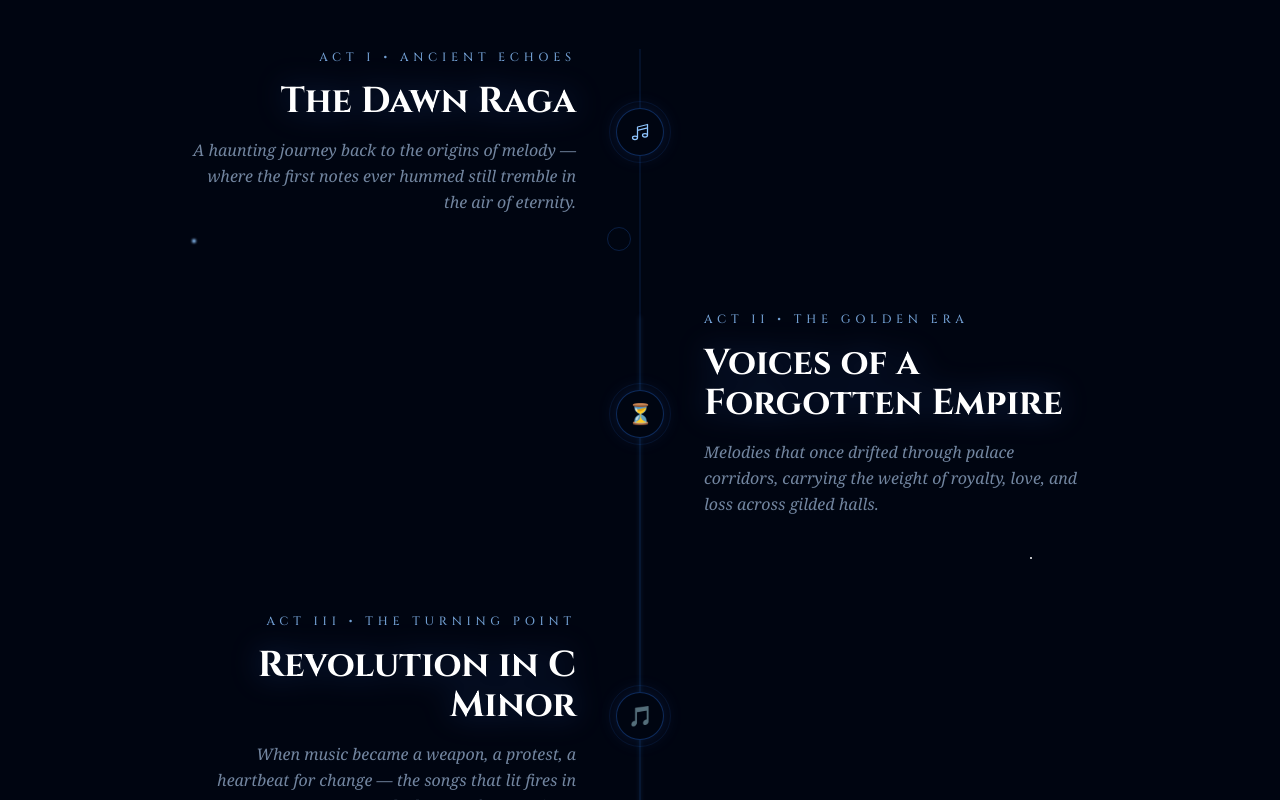
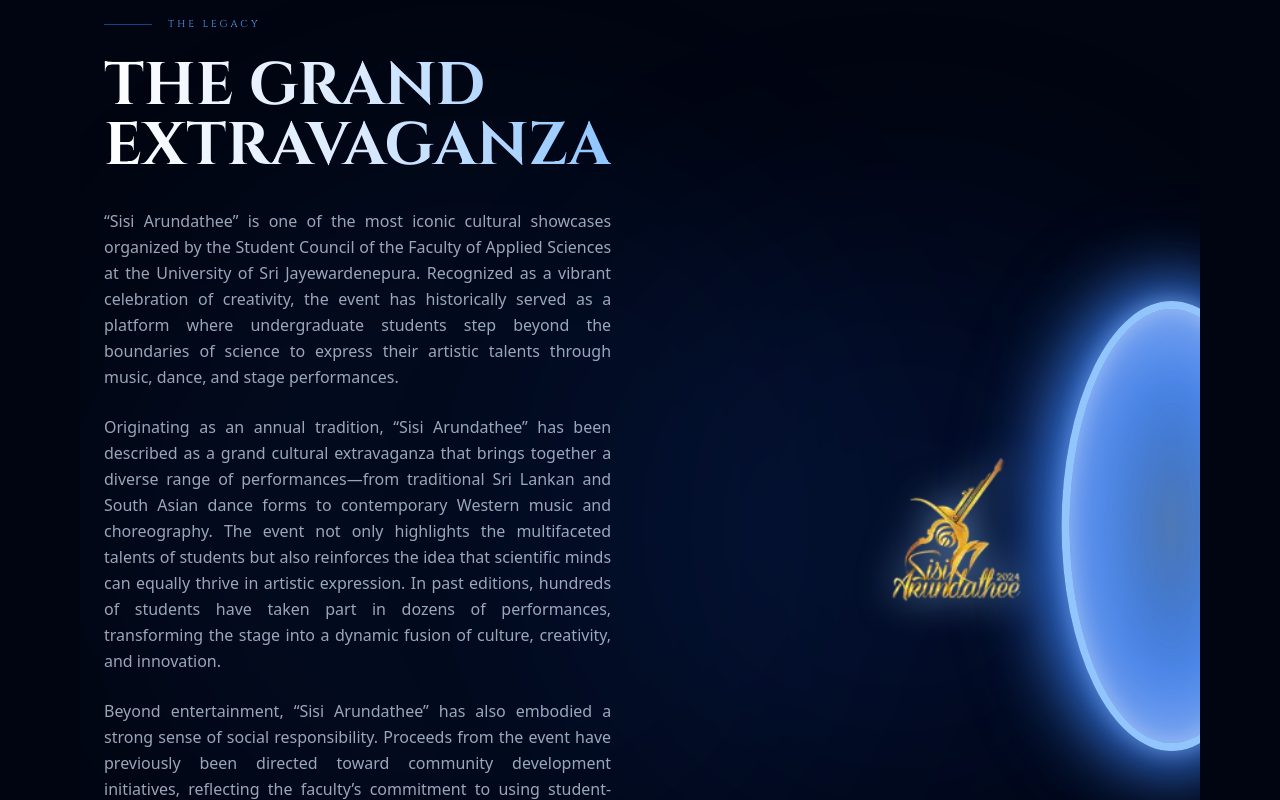
Before and after one commit to Niduka292/sathsara-dahana, a Next.js app: page / in a window 1280 px wide. Shown: the part 1160-1960 px from the top of the page. Built offline with nearby package versions, Linux system fonts and the light colour scheme.

Commit message:
Add Introduction section

```diff
--- a/src/app/(public)/page.tsx
+++ b/src/app/(public)/page.tsx
@@ -1,11 +1,13 @@
 import Hero from "../../components/sections/hero/Hero";
 import Timeline from "../../components/sections/timeline/Timeline";
 import Memories from "../../components/sections/memories/Memories";
+import Introduction from "../../components/sections/introduction/Introduction";
 
 export default function Home() {
   return (
     <>
       <Hero />
+      <Introduction />
       <Timeline />
       <Memories />
     </>
--- /dev/null
+++ b/src/components/sections/introduction/Introduction.tsx
@@ -0,0 +1,123 @@
+"use client";
+
+import { motion } from "framer-motion";
+import Image from "next/image";
+import SisiLogo from "../../../../assets/sisi-logo-no-bg.png";
+
+export default function Introduction() {
+  return (
+    <section className="relative w-full min-h-screen py-24 bg-[#000511] overflow-hidden flex items-center z-10">
+      {/* Background Subtle Effects */}
+      <div className="absolute inset-0 z-0 pointer-events-none overflow-hidden">
+        <div className="absolute top-1/2 left-0 -translate-y-1/2 w-[800px] h-[800px] bg-blue-500/5 rounded-full blur-[100px]" />
+        <div className="absolute top-1/2 right-0 -translate-y-1/2 w-[600px] h-[600px] bg-blue-600/10 rounded-full blur-[120px]" />
+      </div>
+
+      <div className="container mx-auto px-6 relative z-10">
+        <div className="flex flex-col lg:flex-row items-center gap-16 lg:gap-24">
+
+          {/* Left Side: Text */}
+          <motion.div
+            initial={{ opacity: 0, x: -50 }}
+            whileInView={{ opacity: 1, x: 0 }}
+            viewport={{ once: true, margin: "-100px" }}
+            transition={{ duration: 1 }}
+            className="flex-1 text-left order-2 lg:order-1"
+          >
+            <div className="flex items-center gap-4 mb-6">
+              <div className="h-[1px] w-12 bg-blue-500/50" />
+              <span className="text-[10px] uppercase tracking-[0.3em] text-blue-400 font-cinzel">The Legacy</span>
+            </div>
+
+            <h2 className="text-4xl md:text-5xl lg:text-6xl font-bold uppercase mb-8 font-cinzel text-transparent bg-clip-text bg-gradient-to-r from-white via-blue-100 to-blue-300">
+              The Grand Extravaganza
+            </h2>
+
+            <div className="space-y-6 text-blue-100/70 font-light leading-relaxed text-sm md:text-base text-justify">
+              <p>
+                “Sisi Arundathee” is one of the most iconic cultural showcases organized by the Student Council of the Faculty of Applied Sciences at the University of Sri Jayewardenepura. Recognized as a vibrant celebration of creativity, the event has historically served as a platform where undergraduate students step beyond the boundaries of science to express their artistic talents through music, dance, and stage performances.
+              </p>
+              <p>
+                Originating as an annual tradition, “Sisi Arundathee” has been described as a grand cultural extravaganza that brings together a diverse range of performances—from traditional Sri Lankan and South Asian dance forms to contemporary Western music and choreography. The event not only highlights the multifaceted talents of students but also reinforces the idea that scientific minds can equally thrive in artistic expression. In past editions, hundreds of students have taken part in dozens of performances, transforming the stage into a dynamic fusion of culture, creativity, and innovation.
+              </p>
+              <p>
+                Beyond entertainment, “Sisi Arundathee” has also embodied a strong sense of social responsibility. Proceeds from the event have previously been directed toward community development initiatives, reflecting the faculty’s commitment to using student-driven creativity for meaningful societal impact.
+              </p>
+              <p>
+                With a legacy spanning many years, the event has been a hallmark of student life within the Faculty of Applied Sciences. However, after its most recent edition in 2019, “Sisi Arundathee” has remained discontinued, marking a pause in what was once a highly anticipated annual tradition. Its absence has been strongly felt among students and alumni, further emphasizing its cultural and emotional significance within the university community.
+              </p>
+            </div>
+          </motion.div>
+
+          {/* Right Side: Portal Animation */}
+          <div className="flex-1 flex justify-center lg:justify-end items-center relative order-1 lg:order-2 h-[400px] md:h-[500px] w-full lg:pr-[10%]">
+
+            {/* 500px Master Wrapper to guarantee perfect 1:1 pixel sync for the center transition */}
+            <div className="relative w-[500px] h-[500px]">
+
+              {/* The Stationary Logo Container (Clipped exactly at the portal's center) */}
+              <motion.div
+                className="absolute inset-0 flex items-center justify-center z-10"
+                animate={{
+                  // Right inset goes from 0 to 500, exactly matching the portal's 500px travel
+                  clipPath: [
+                    "inset(-100px 0px -100px -100px)",
+                    "inset(-100px 500px -100px -100px)",
+                    "inset(-100px 0px -100px -100px)"
+                  ]
+                }}
+                transition={{
+                  duration: 6,
+                  repeat: Infinity,
+                  ease: "easeInOut"
+                }}
+              >
+                <div className="relative w-48 h-48 md:w-64 md:h-64">
+                  <Image
+                    src={SisiLogo}
+                    alt="Sisi Arundathee Logo"
+                    fill
+                    className="object-contain drop-shadow-[0_0_20px_rgba(147,197,253,0.8)]"
+                  />
+                </div>
+              </motion.div>
+
+              {/* The Moving Portal */}
+              <div className="absolute inset-0 flex items-center justify-center z-20 pointer-events-none">
+                <motion.div
+                  className="relative w-[180px] h-[350px] md:w-[220px] md:h-[450px] rounded-[100%]"
+                  animate={{
+                    x: [250, -250, 250], // Portal center travels from right edge (+250) to left edge (-250)
+                  }}
+                  transition={{
+                    duration: 6,
+                    repeat: Infinity,
+                    ease: "easeInOut"
+                  }}
+                  style={{
+                    background: "radial-gradient(ellipse at center, rgba(147,197,253,0.4) 0%, rgba(59,130,246,0.7) 50%, rgba(37,99,235,0.9) 100%)",
+                    border: "8px solid #93c5fd",
+                    boxShadow: "0 0 80px rgba(59,130,246,0.9), 0 0 20px rgba(255,255,255,0.4), inset 0 0 80px rgba(59,130,246,0.8), inset 0 0 20px rgba(255,255,255,0.5)",
+                    filter: "drop-shadow(0 0 30px rgba(59,130,246,0.9))"
+                  }}
+                >
+                  {/* Inner energetic pulse */}
+                  <motion.div
+                    className="absolute inset-0 rounded-[100%]"
+                    animate={{ opacity: [0.4, 0.8, 0.4] }}
+                    transition={{ duration: 1.5, repeat: Infinity, ease: "easeInOut" }}
+                    style={{
+                      boxShadow: "inset 0 0 100px rgba(255,255,255,0.7)"
+                    }}
+                  />
+                </motion.div>
+              </div>
+
+            </div>
+          </div>
+
+        </div>
+      </div>
+    </section>
+  );
+}
```
